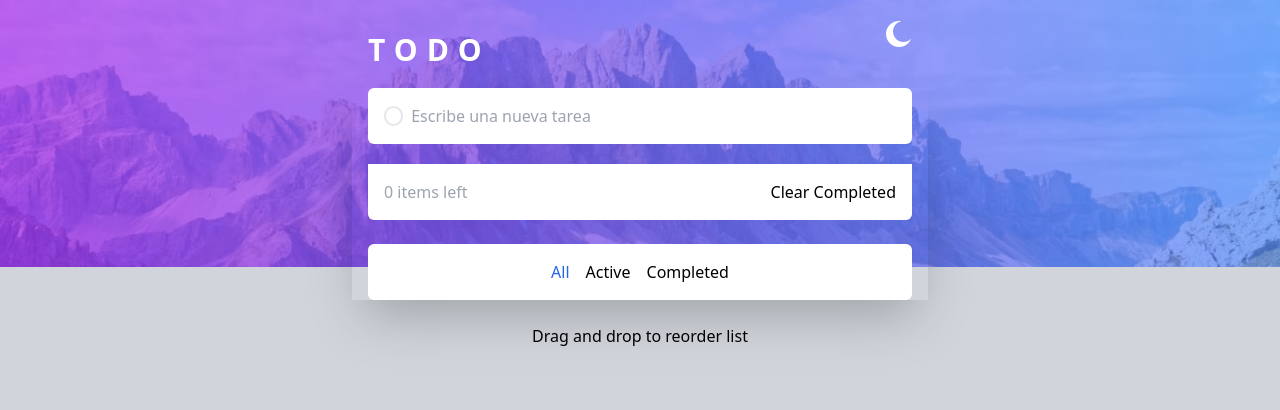
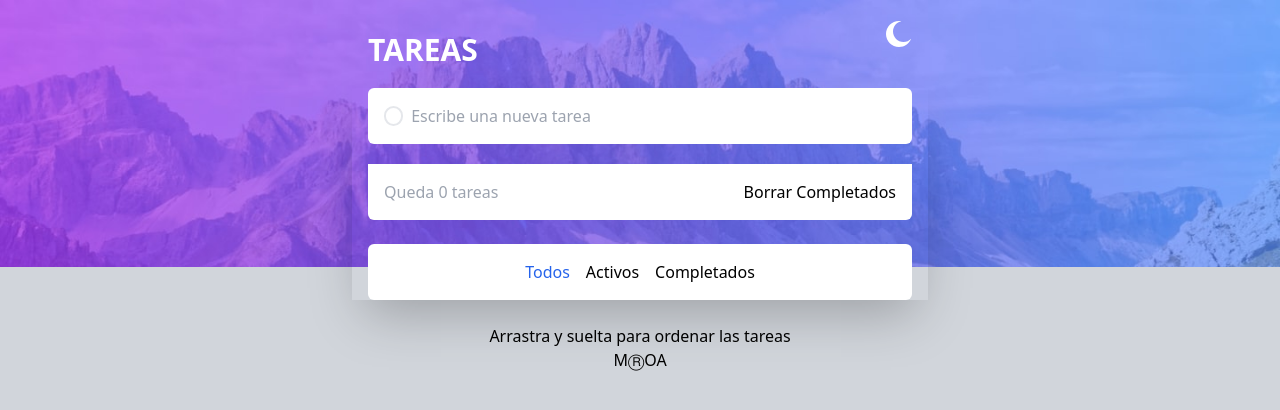
Before and after one commit to mroauc/vite-react-tailwind-todo, a React (Vite) app: page / in a window 1280 px wide. Shown: the top 410 px of the page. Built offline with nearby package versions, Linux system fonts and the light colour scheme; the HTML template or start-up script is replaced by a standard one.

Commit message:
Traducciones y ajustes visuales

```diff
--- a/src/App.jsx
+++ b/src/App.jsx
@@ -90,7 +90,8 @@ function App() {
         </main>
 
         <section className="text-center mt-6 dark:text-gray-400">
-          <p>Drag and drop to reorder list</p>
+          <p>Arrastra y suelta para ordenar las tareas</p>
+          <p>MⓇOA</p>
         </section>
       </div>
     );
--- a/src/components/Header.jsx
+++ b/src/components/Header.jsx
@@ -21,7 +21,7 @@ const Header = () => {
   return (
       <header className="container mx-auto px-4 md:max-w-xl">
         <div className="flex justify-between">
-          <h1 className="uppercase text-white text-3xl pt-8 font-bold tracking-[0.3em]">ToDo</h1>
+          <h1 className="text-white text-3xl pt-8 font-bold">TAREAS</h1>
           <button onClick={() => setDarkMode(!darkMode)}>
             {
               darkMode ? <SunIcon className="fill-white"></SunIcon> : <MoonIcon className="fill-white"></MoonIcon>
--- a/src/components/TodoComputed.jsx
+++ b/src/components/TodoComputed.jsx
@@ -1,8 +1,8 @@
 const TodoComputed = ({computedItemsLeft, clearCompleted}) => {
     return (
         <section className="flex justify-between py-4 px-4 bg-white rounded-b-md dark:bg-gray-800">
-            <span className="text-gray-400">{computedItemsLeft} items left</span>
-            <button onClick={() => clearCompleted()} className="dark:text-gray-400">Clear Completed</button>
+            <span className="text-gray-400">{computedItemsLeft > 1 ? 'Quedan' : 'Queda'} {computedItemsLeft} tareas</span>
+            <button onClick={() => clearCompleted()} className="dark:text-gray-400">Borrar Completados</button>
         </section>
     )
 }
--- a/src/components/TodoFilter.jsx
+++ b/src/components/TodoFilter.jsx
@@ -2,9 +2,9 @@ const TodoFilter = ({changeFilter, filter}) => {
     return (
         <section className="container mx-auto mt-6">
             <div className="bg-white p-4 rounded-md flex justify-center gap-4 dark:bg-gray-800">
-              <button onClick={() => changeFilter('all')} className={`${filter == 'all' && 'text-blue-600 dark:text-blue-500'} hover:text-blue-600 dark:text-gray-400`}>All</button>
-              <button onClick={() => changeFilter('active')} className={`${filter == 'active' && 'text-blue-600 dark:text-blue-500'} hover:text-blue-600 dark:text-gray-400`}>Active</button>
-              <button onClick={() => changeFilter('completed')} className={`${filter == 'completed' && 'text-blue-600 dark:text-blue-500'} hover:text-blue-600 dark:text-gray-400`}>Completed</button>
+              <button onClick={() => changeFilter('all')} className={`${filter == 'all' && 'text-blue-600 dark:text-blue-500'} hover:text-blue-600 dark:text-gray-400`}>Todos</button>
+              <button onClick={() => changeFilter('active')} className={`${filter == 'active' && 'text-blue-600 dark:text-blue-500'} hover:text-blue-600 dark:text-gray-400`}>Activos</button>
+              <button onClick={() => changeFilter('completed')} className={`${filter == 'completed' && 'text-blue-600 dark:text-blue-500'} hover:text-blue-600 dark:text-gray-400`}>Completados</button>
             </div>
         </section>
     )
```
